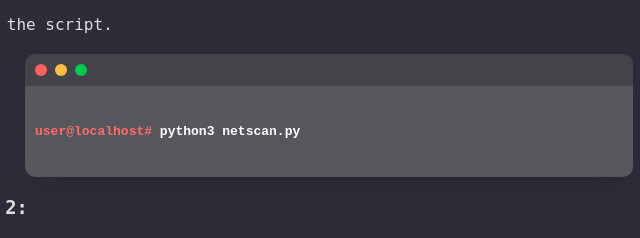
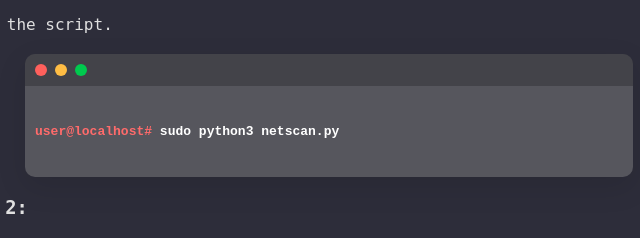
Before and after one commit to mitzCanCode/netscan, a plain HTML site: page index.html in a window 1280 px wide. Shown: the part 2067-2305 px from the top of the page, 331-971 px from the left. Drawn offline with Linux system fonts and the light colour scheme; no server answers.

Commit message:
Update index.html

```diff
--- a/index.html
+++ b/index.html
@@ -271,7 +271,7 @@
                         </div>
                         <div class="mac-window-content">
                             <pre><code class="bash">
-<span class="user">user</span><span>@localhost</span># <span class="step1_command">python3 netscan.py</span>
+<span class="user">user</span><span>@localhost</span># <span class="step1_command">sudo python3 netscan.py</span>
                             </code></pre>
                         </div>
                     </div>
```
